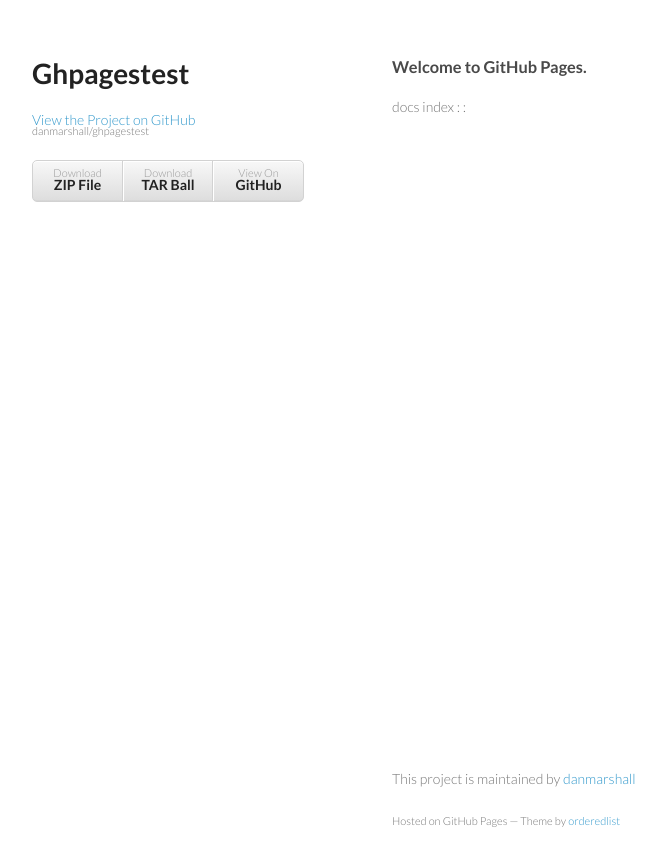
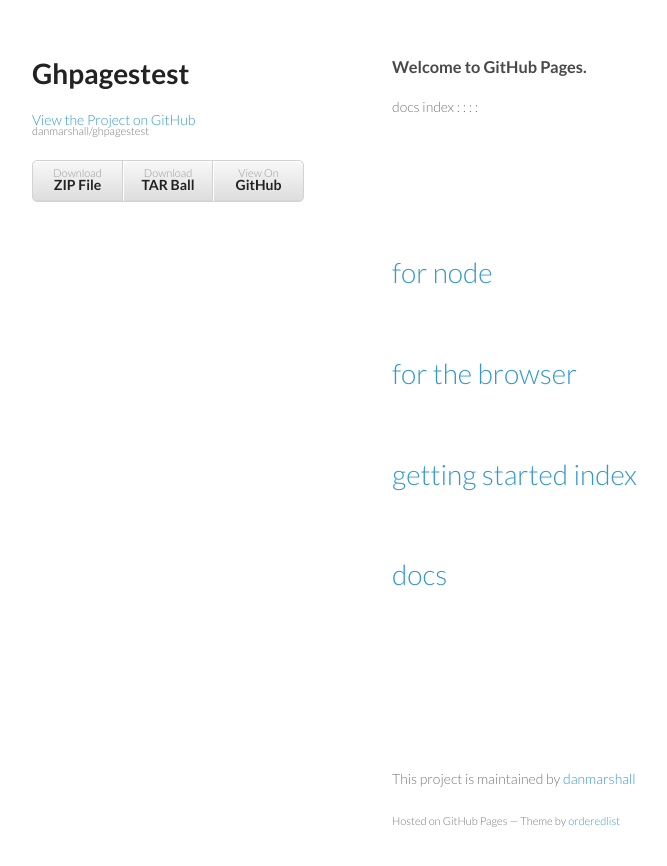
Before and after one commit to danmarshall/ghpagestest, a Jekyll site: the page built from _docs/index.html, in a window 1280 px wide. Shown: the top 866 px of the page, without its empty margins (178-845 px from the left). Built offline with Jekyll 4.4.1, drawn with Linux system fonts in a browser that asks for light colours.

Commit message:
Update index.html

```diff
--- a/_docs/index.html
+++ b/_docs/index.html
@@ -12,3 +12,12 @@
     </section>
 {% endfor %}
 :
+
+
+:
+{% for doc in site.docs %}
+    <section>
+        <h1><a href="{{ doc.directory }}">{{ doc.title }}</a></h1>
+    </section>
+{% endfor %}
+:
```
